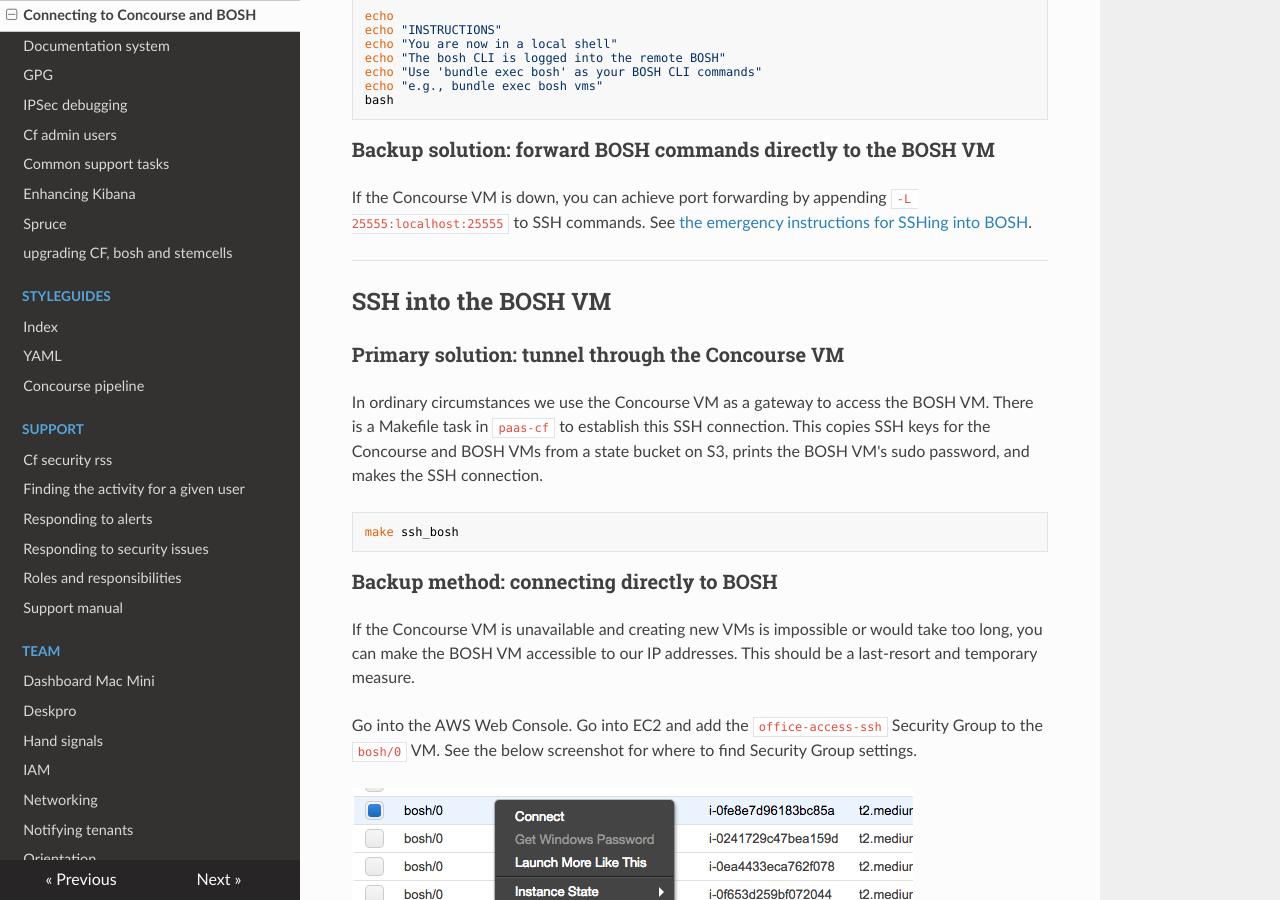
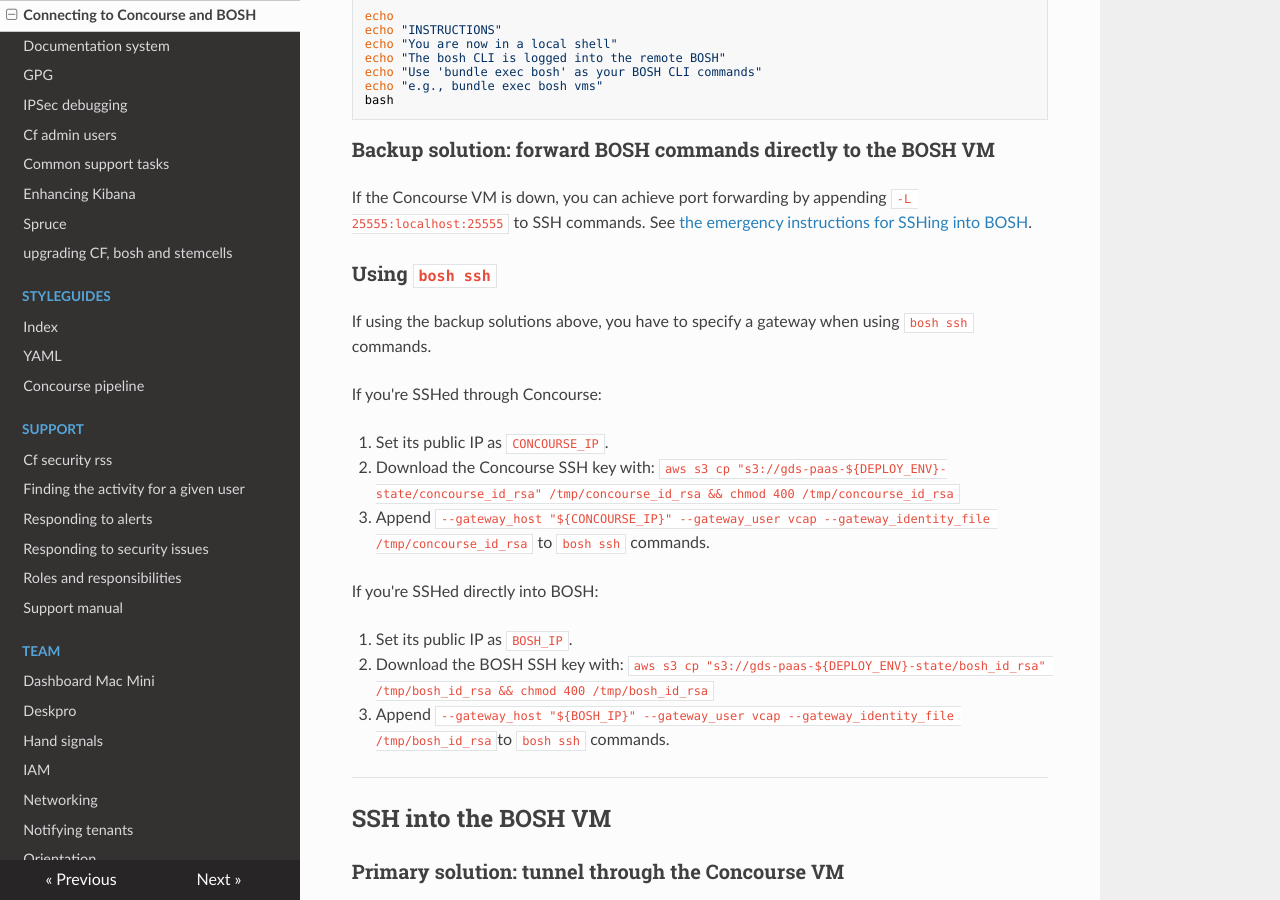
Before and after one commit to alphagov/paas-team-manual, an MkDocs documentation site: the page built from docs/guides/Connecting_to_Concourse_and_BOSH.md, in a window 1280 px wide and 900 px high, scrolled down 1066 px. Built offline with MkDocs 1.6.1, drawn with Linux system fonts in a browser that asks for light colours; nearby versions of some CDN libraries.

Commit message:
Backup instructions for using `bosh ssh`
In approval @alext found that `bosh ssh` did not work because its SSH
connections were happening from outside of the VPC and were blocked by
our security rules.

The ideal fix would be to change our `ssh` commands to setup a SOCKS
proxy and use `BOSH_ALL_PROXY` as described by
https://bosh.io/docs/cli-tunnel.html. However this is only available on
bosh_cli V2 and we are on V1.

With that convenient approach ruled out, in this commit we add
instructions for manually specifying a gateway in a `bosh ssh` command.

```diff
--- a/docs/guides/Connecting_to_Concourse_and_BOSH.md
+++ b/docs/guides/Connecting_to_Concourse_and_BOSH.md
@@ -57,6 +57,22 @@ bash
 
 If the Concourse VM is down, you can achieve port forwarding by appending `-L 25555:localhost:25555` to SSH commands. See [the emergency instructions for SSHing into BOSH](#backup-method-connecting-directly-to-bosh).
 
+### Using `bosh ssh`
+
+If using the backup solutions above, you have to specify a gateway when using `bosh ssh` commands.
+
+If you're SSHed through Concourse:
+
+1. Set its public IP as `CONCOURSE_IP`.
+2. Download the Concourse SSH key with: `aws s3 cp "s3://gds-paas-${DEPLOY_ENV}-state/concourse_id_rsa" /tmp/concourse_id_rsa && chmod 400 /tmp/concourse_id_rsa`
+3. Append `--gateway_host "${CONCOURSE_IP}" --gateway_user vcap --gateway_identity_file /tmp/concourse_id_rsa` to `bosh ssh` commands.
+
+If you're SSHed directly into BOSH:
+
+1. Set its public IP as `BOSH_IP`.
+2. Download the BOSH SSH key with: `aws s3 cp "s3://gds-paas-${DEPLOY_ENV}-state/bosh_id_rsa" /tmp/bosh_id_rsa && chmod 400 /tmp/bosh_id_rsa`
+3. Append `--gateway_host "${BOSH_IP}" --gateway_user vcap --gateway_identity_file /tmp/bosh_id_rsa`to `bosh ssh` commands.
+
 ---
 
 ## SSH into the BOSH VM
```
